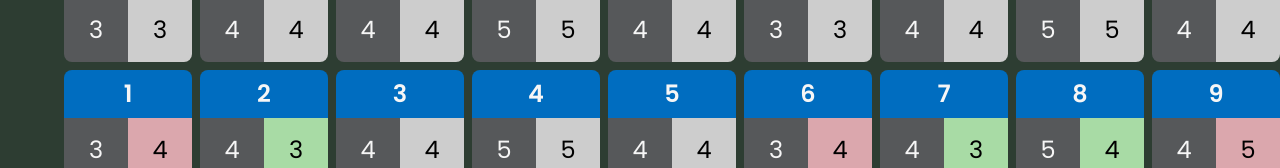
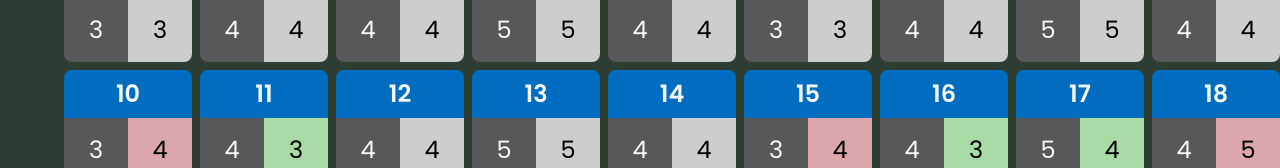
Before and after one commit to briantweed/golf-buddy, a Next.js app: page / in a window 1280 px wide. Shown: the part 338-506 px from the top of the page. Built offline with nearby package versions, Linux system fonts and the light colour scheme.

Commit message:
init commit

```diff
--- a/src/pages/index.js
+++ b/src/pages/index.js
@@ -104,7 +104,7 @@ const ScoreCard = (props) => {
 
                         return (
                             <div key={index}>
-                                <div className={"text-center font-semibold bg-lightBlue p-2 rounded-t-lg"}>{index + 1}</div>
+                                <div className={"text-center font-semibold bg-lightBlue p-2 rounded-t-lg"}>{index + 10}</div>
                                 <div className={"flex"}>
                                     <div className={"p-2 bg-grey-1 rounded-bl-lg w-16 h-16 flex items-center justify-center text-center"}>{parValue}</div>
                                     <div className={`p-2 ${bgColor} rounded-br-lg text-black w-16 h-16 flex items-center justify-center text-center`}>{strokeValue}</div>
```
